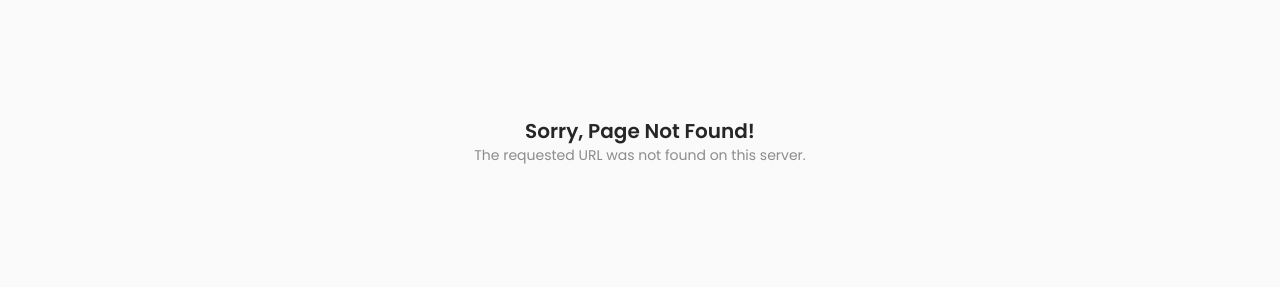
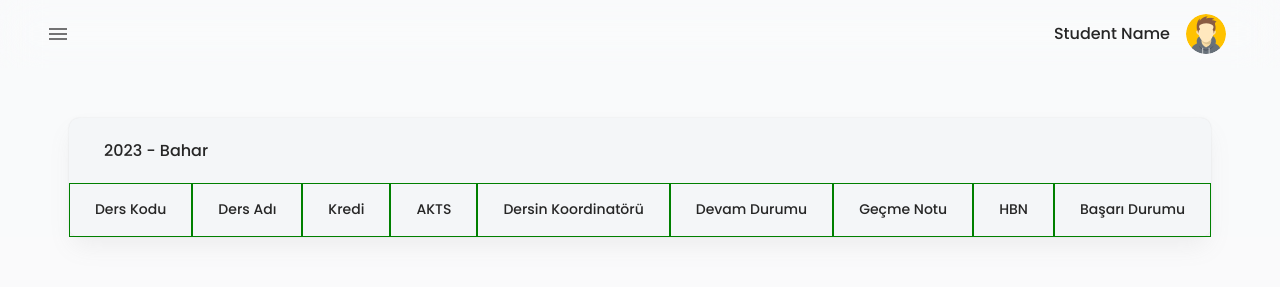
Before and after one commit to FP-Leo/Student_Information-_System-UBYS, a React (Create React App) app in the folder frontend/: page /home/derslerim in a window 1280 px wide. Before the commit this address had no page. Shown: the top 287 px of the page. Built offline with nearby package versions, Linux system fonts and the light colour scheme.

Commit message:
derslerim page created

```diff
--- /dev/null
+++ b/frontend/src/components/TableHeader.jsx
@@ -0,0 +1,21 @@
+import { Box, Typography } from "@mui/material";
+
+const TableHeader = ({ title }) => {
+  return (
+    <Box
+      sx={{
+        border: "1px solid green",
+        backgroundColor: "background.headerFill",
+        display: "flex",
+        justifyContent: "center",
+        alignItems: "center",
+        paddingY: "15px",
+        paddingX: "25px",
+      }}
+    >
+      <Typography variant="h6">{title}</Typography>
+    </Box>
+  );
+};
+
+export default TableHeader;
--- a/frontend/src/components/link-card.jsx
+++ b/frontend/src/components/link-card.jsx
@@ -11,7 +11,7 @@ const LinkCard = ({ children, title }) => {
       mx={2}
       width="200px"
       component={Link}
-      to={title}
+      to={title.toLowerCase()}
       variant="custom"
       sx={{
         backgroundColor: "background.neutral",
--- /dev/null
+++ b/frontend/src/layout/main-layout.jsx
@@ -0,0 +1,13 @@
+import { Box } from "@mui/material";
+import Navbar from "pages/main-screen/Navbar";
+import { Outlet } from "react-router-dom";
+const MainLayout = () => {
+  return (
+    <Box sx={{ backgroundColor: "background.custom" }}>
+      <Navbar />
+      <Outlet />
+    </Box>
+  );
+};
+
+export default MainLayout;
--- /dev/null
+++ b/frontend/src/pages/subjects/subjects.jsx
@@ -0,0 +1,54 @@
+import { Box, Typography } from "@mui/material";
+import { useTheme } from "@mui/material/styles";
+import TableHeader from "components/TableHeader";
+
+const Subjects = () => {
+  const theme = useTheme();
+  return (
+    <Box
+      sx={{
+        width: "100%",
+        height: "auto",
+        display: "flex",
+        justifyContent: "center",
+      }}
+    >
+      <Box
+        sx={{
+          width: "auto",
+          marginTop: "50px",
+          borderRadius: "10px",
+          boxShadow: theme.customShadows.card,
+          backgroundColor: "background.neutral",
+        }}
+      >
+        <Box
+          sx={{
+            marginY: "20px",
+            marginX: "35px",
+          }}
+        >
+          <Typography variant="subtitle1">2023 - Bahar</Typography>
+        </Box>
+        <Box
+          sx={{
+            width1: "100%",
+            display: "flex",
+          }}
+        >
+          <TableHeader title="Ders Kodu" />
+          <TableHeader title="Ders Adı" />
+          <TableHeader title="Kredi" />
+          <TableHeader title="AKTS" />
+          <TableHeader title="Dersin Koordinatörü" />
+          <TableHeader title="Devam Durumu" />
+          <TableHeader title="Geçme Notu" />
+          <TableHeader title="HBN" />
+          <TableHeader title="Başarı Durumu" />
+        </Box>
+      </Box>
+    </Box>
+  );
+};
+
+export default Subjects;
--- a/frontend/src/router/router.js
+++ b/frontend/src/router/router.js
@@ -1,32 +1,46 @@
 import { createBrowserRouter } from "react-router-dom";
-import App from "../App"
-import Auth from "../pages/auth/auth.jsx"
+import App from "../App";
+import Auth from "../pages/auth/auth.jsx";
 import MainScreen from "../pages/main-screen/main-screen.jsx";
-import NotFound from "../pages/404-notfound.jsx"
-
+import NotFound from "../pages/404-notfound.jsx";
+import Subjects from "pages/subjects/subjects";
+import MainLayout from "layout/main-layout";
+import MainScreenCategories from "pages/main-screen/MainScreenCategories";
 
 export const router = createBrowserRouter([
   {
-        path:"/",
-        Component:App,
-        children:[
-            { // Auth Page
-                path:"/", // path info
-                Component:Auth, // which component related with this path
-                index:true // This means this path is root's default url
+    path: "/",
+    Component: App,
+    children: [
+      {
+        // Auth Page
+        path: "/", // path info
+        Component: Auth, // which component related with this path
+        index: true, // This means this path is root's default url
       },
-            { // Main Page
-                path:"/home",
-                Component: MainScreen
+      {
+        // Main Page
+        path: "home",
+        Component: MainLayout,
+        children: [
+          {
+            path: "",
+            Component: MainScreenCategories,
+          },
+          {
+            path: "derslerim",
+            Component: Subjects,
+          },
+        ],
       },
       {
         path: "*",
-                Component:NotFound
+        Component: NotFound,
       },
       {
-                path:"/404",
-                Component:NotFound
-            }
-        ]
-    }
-])
+        path: "/404",
+        Component: NotFound,
+      },
+    ],
+  },
+]);
--- a/frontend/src/themes/palette.js
+++ b/frontend/src/themes/palette.js
@@ -51,6 +51,7 @@ const Palette = (mode) => {
       },
       divider: paletteColor.grey[200],
       background: {
+        headerFill: "D9D9D9",
         neutral: "#F4F6F8",
         custom: "#F9FAFB",
         paper: paletteColor.grey[0],
```
Lines whose indentation alone changed are shown as unchanged.
